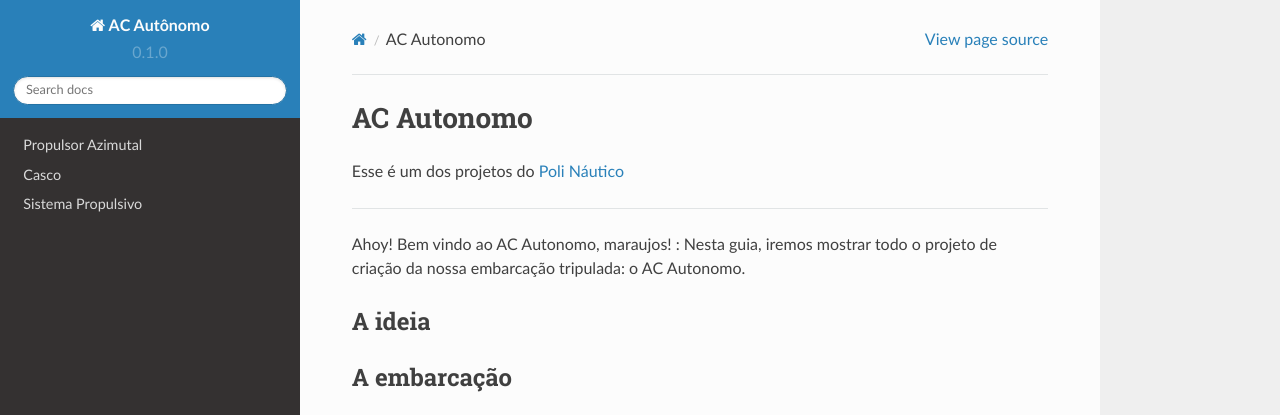
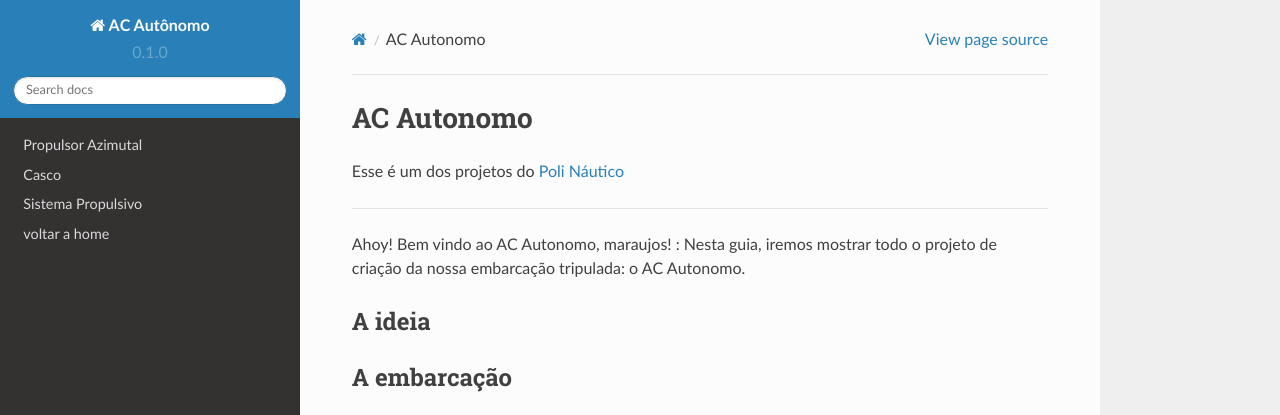
Before and after one commit to polinautico/RTD-ACAutonomo, a Sphinx documentation site: the page built from docs/source/index.rst, in a window 1280 px wide. Shown: the top 415 px of the page. Built offline with Sphinx 7.4.7 and the Read the Docs theme 2.0.0, drawn with Linux system fonts in a browser that asks for light colours.

Commit message:
Update index.rst

```diff
--- a/docs/source/index.rst
+++ b/docs/source/index.rst
@@ -12,6 +12,7 @@ Esse é um dos projetos do `Poli Náutico <https://docs.polinautico.com>`_
    sistema_autonomo
    casco
    propulsao
+   voltar a home <https://docs.polinautico.com>
 
 Ahoy! Bem vindo ao AC Autonomo, maraujos! :
 Nesta guia, iremos mostrar todo o projeto de criação da nossa embarcação tripulada: o AC Autonomo.
```
